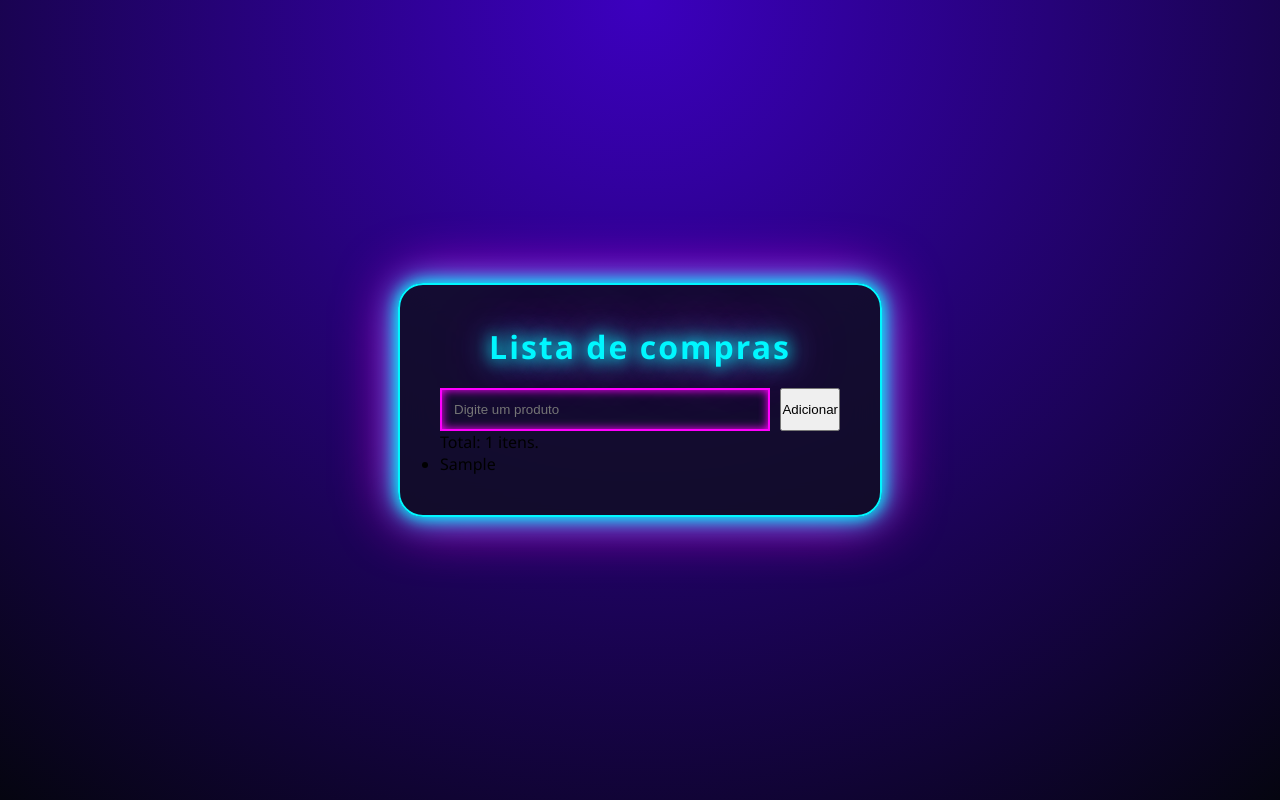
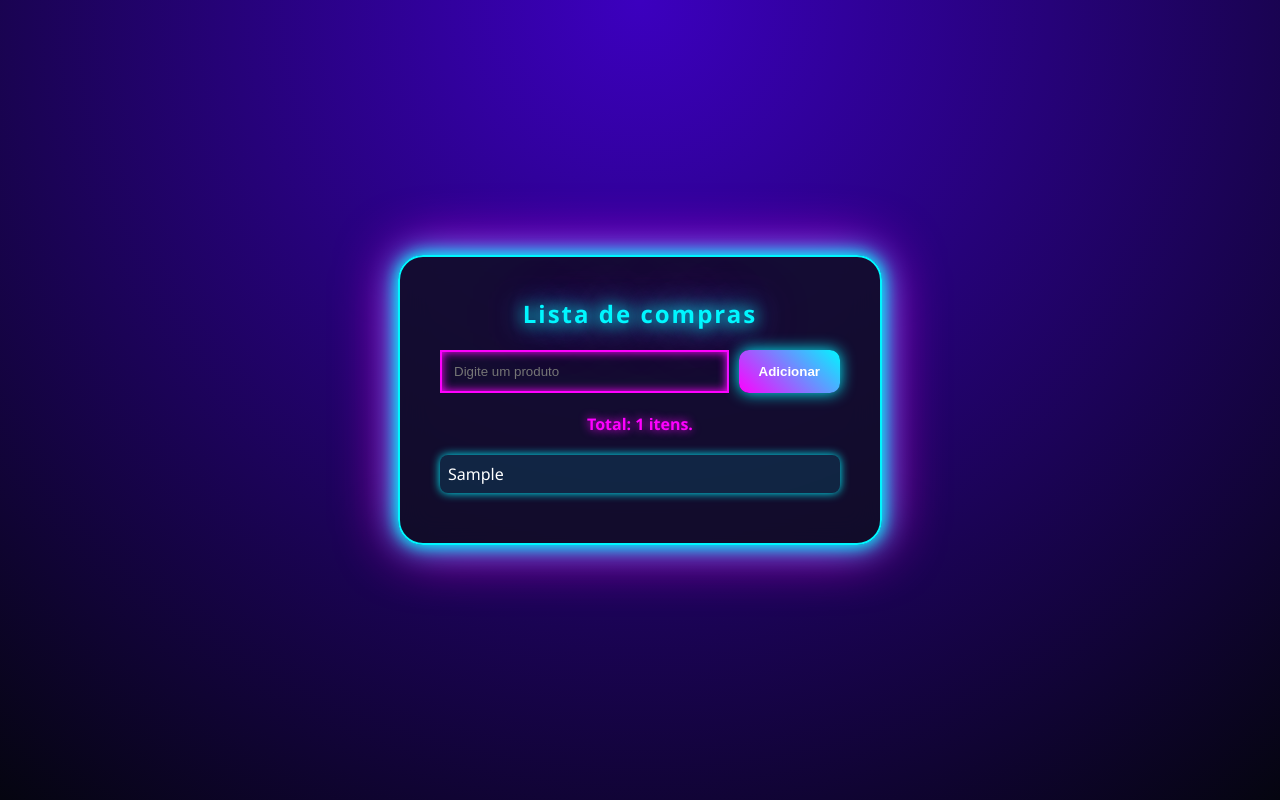
Before and after one commit to iKeliven/lista-compras, a plain HTML site: page index.html in a window 1280 px wide. Both pictures are taken after typing "Sample" into the empty fields and a click on the button "Adicionar". Drawn offline with Linux system fonts and the light colour scheme.

Commit message:
html semantico

```diff
--- a/index.html
+++ b/index.html
@@ -1,31 +1,35 @@
 <!doctype html>
 <html lang="pt-br">
+
 <head>
   <meta charset="UTF-8" />
   <meta name="viewport" content="width=device-width, initial-scale=1.0" />
   <title>Lista de compras</title>
   <link rel="stylesheet" href="style.css" />
 </head>
+
 <body>
-    <div class="container">
+  <main class="container">
+    <section id="secao1">
       <h1>Lista de compras</h1>
-
       <form id="formLista">
         <input type="text" id="produto" placeholder="Digite um produto" />
         <button type="submit">Adicionar</button>
       </form>
-
+    </section>
+    <section id="secao2">
       <!--Paragrafo que exibe total de itens na lista-->
       <p id="contador">Total: 0 itens</p>
-
       <!--Paragrafo para mensagem de erro-->
       <p id="mensagemErro"></p>
-
+    </section>
+    <section id="secao3">
       <!--exibir lista de compras-->
       <ul id="lista"></ul>
-
+    </section>
     <!--referenciando o nosso arquivo js para chamar as funções-->
     <script src="script.js"></script>
-    </div>
+  </main>
 </body>
+
 </html>
--- a/style.css
+++ b/style.css
@@ -57,3 +57,48 @@ input:focus{
     box-shadow: 0 0 15px #00f7ff inset;
     border-color: #00f7ff;
 }
+
+button{
+    background: linear-gradient(45deg, #ff00ff, #00f7ff);
+    border: none;
+    padding: 12px 20px;
+    border-radius: 10px;
+    cursor: pointer;
+    font-weight: bold;
+    color: white;
+    box-shadow: 0 0 15px #00f7ff;
+    transition: 0.3s;
+}
+button:hover{
+    transform: scale(1.1);
+    box-shadow: 0 0 25px #ff00ff;
+}
+
+ul{
+    color: white;
+    margin-top: 20px;
+}
+
+li{
+    margin-bottom: 10px;
+    padding: 8px;
+    border-radius: 8px;
+    background: rgba(0, 247, 255, 0.1);
+    box-shadow: 0 0 10px #00f7ff;
+    list-style: none;
+}
+
+#contador{
+    margin-top: 20px;
+    text-align: center;
+    color: #ff00ff;
+    font-weight: bold;
+    text-shadow: 0 0 10px #ff00ff;
+}
+
+#mensagemErro{
+    color: #ff0033;
+    text-align: center;
+    font-weight: bold;
+    text-shadow: 0 0 10px red;
+}
```
Lines whose indentation alone changed are shown as unchanged.
